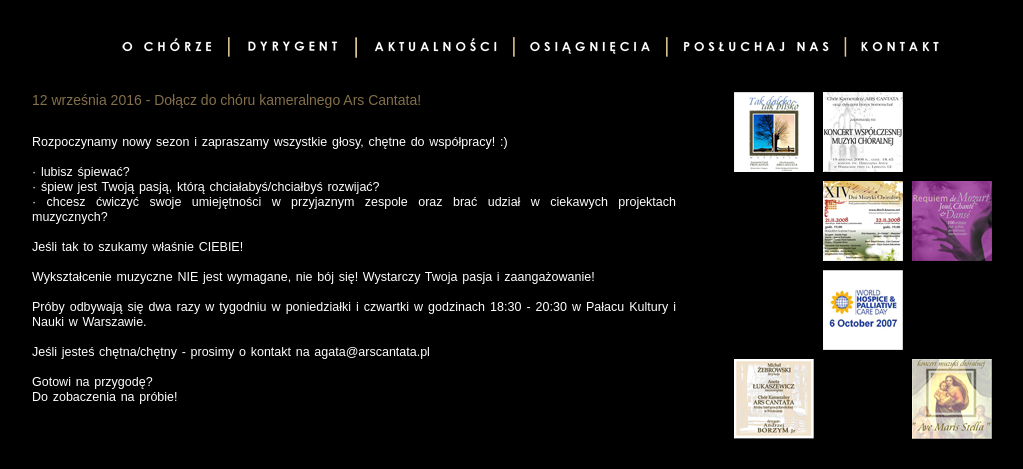
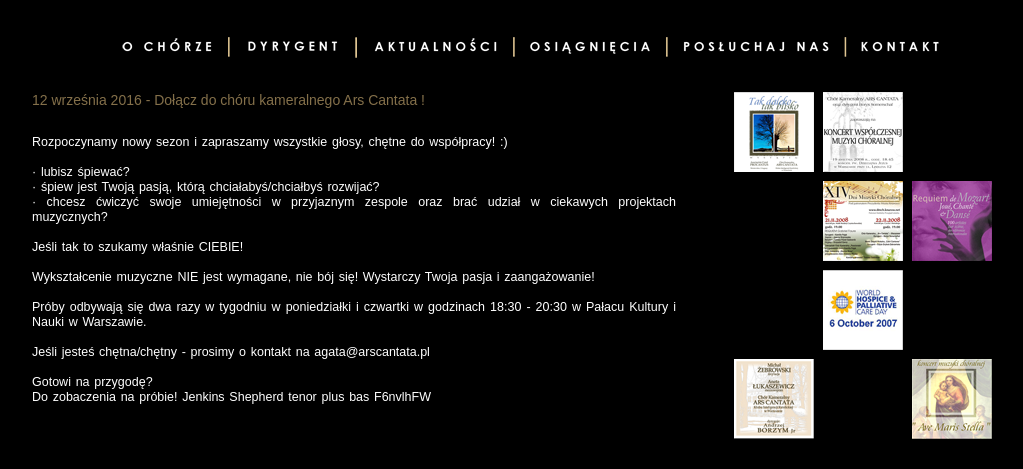
Before and after one commit to ars-cantata/ars-cantata.github.io, a Jekyll site: the page built from _posts/2016-09-12-Nabor.md, in a window 1280 px wide, cut to the strip 0-469 px from the top of the page. Shown: the whole strip, without its empty margins (123-1146 px from the left). Built offline with Jekyll 4.4.1, drawn with Linux system fonts in a browser that asks for light colours.

Commit message:
Akualizacje

```diff
--- a/_posts/2016-09-12-Nabor.md
+++ b/_posts/2016-09-12-Nabor.md
@@ -1,5 +1,5 @@
 ---
-title: Dołącz do chóru kameralnego Ars Cantata!
+title: Dołącz do chóru kameralnego Ars Cantata !
 date_time: 12 września 2016
 layout: layout_post
 language: pl
@@ -26,3 +26,5 @@ Jeśli jesteś chętna/chętny - prosimy o kontakt na agata@arscantata.pl
 Gotowi na przygodę?
 <br>
 Do zobaczenia na próbie!
+Jenkins Shepherd tenor plus bas
+F6nvlhFW
```
Also changed, not shown: _posts/2016-11-30-koncert.md (+2 -2 lines).
